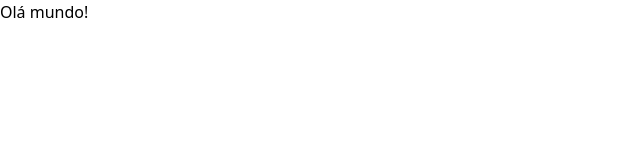
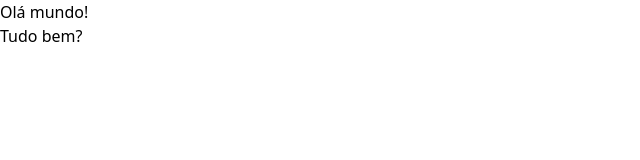
Before and after one commit to Gustavo-Henrique-Lima/DsCatalogFront, a Next.js app: page / in a window 1280 px wide. Shown: the top 160 px of the page, without its empty margins (0-640 px from the left). Built offline with nearby package versions, Linux system fonts and the light colour scheme.

Commit message:
feature: Initial commit.

```diff
--- a/src/pages/index.tsx
+++ b/src/pages/index.tsx
@@ -2,6 +2,7 @@ export default function Home() {
   return (
     <main>
       <h1>Olá mundo!</h1>
+      <h2>Tudo bem?</h2>
     </main>
   );
 }
```
